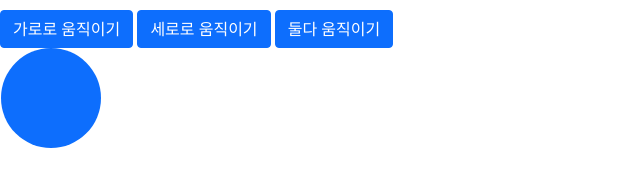
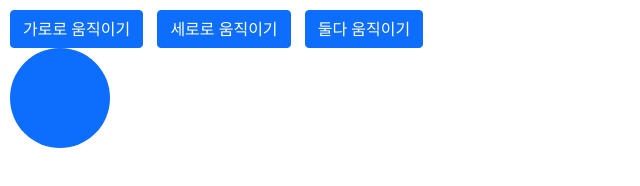
Before and after one commit to YouseungLee/circle_moving, a plain HTML site: page index.html in a window 1280 px wide. Shown: the whole page, without its empty margins (0-640 px from the left). Drawn offline with nearby package versions, Linux system fonts and the light colour scheme.

Commit message:
2022-06-23

```diff
--- a/index.html
+++ b/index.html
@@ -10,19 +10,20 @@
             padding: 0;
         }
         button {
-            margin: 10px 0px 20px 00px;
+            margin: 10px 0px 20px 10px;
             padding: 10px 10px;
         }
         div {
             padding: 20px;
         }
         div > span {
+            transform: translate(0, 0px);
             display: inline-block;
             transition-duration: 5s;
             transition-timing-function: linear;
             transition-property: transform, top, left;
             top: 6%;
-            left: 1px;
+            left: 10px;
             position: absolute;
             padding: 50px;
             border-radius: 50%;
```
